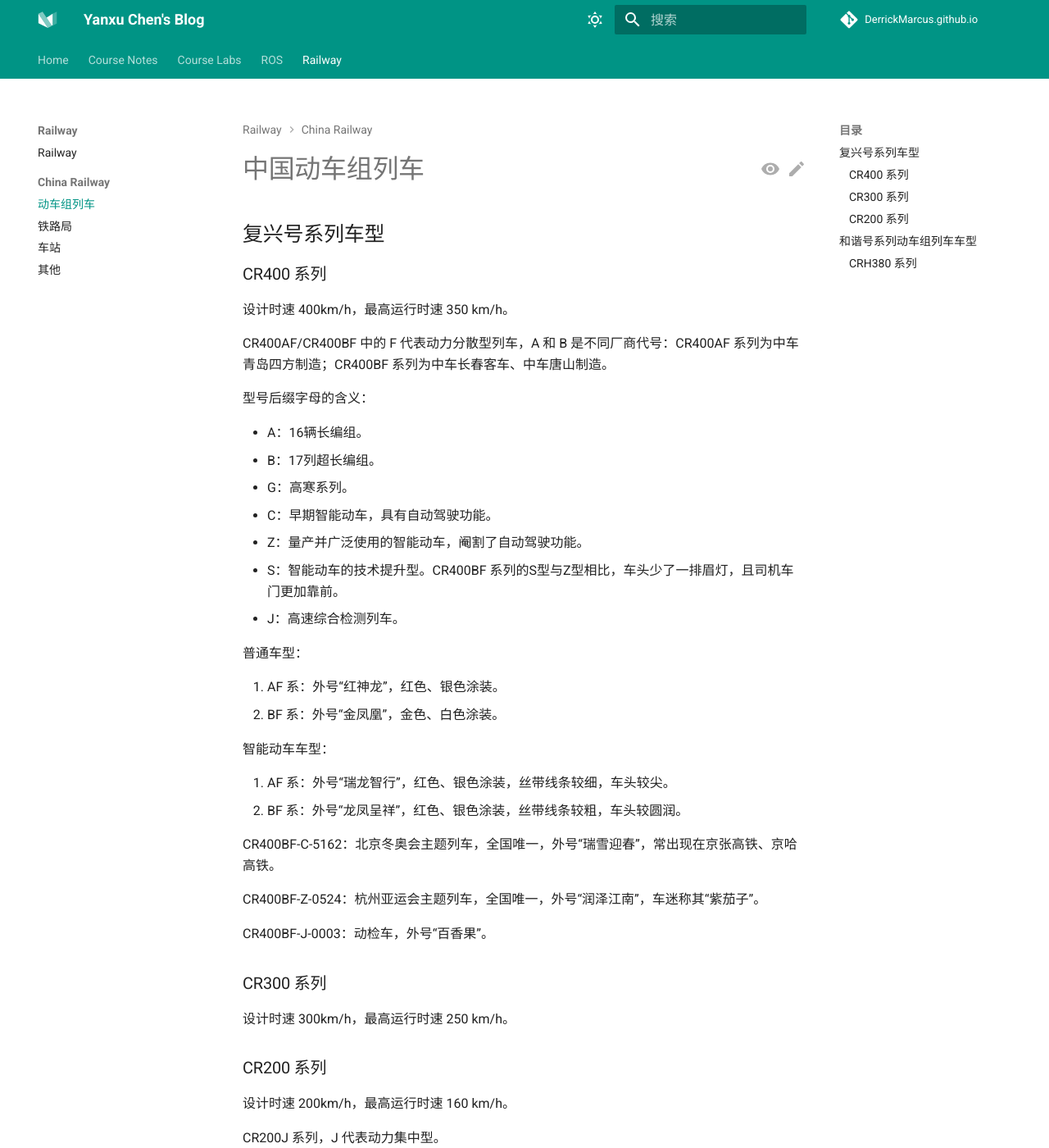
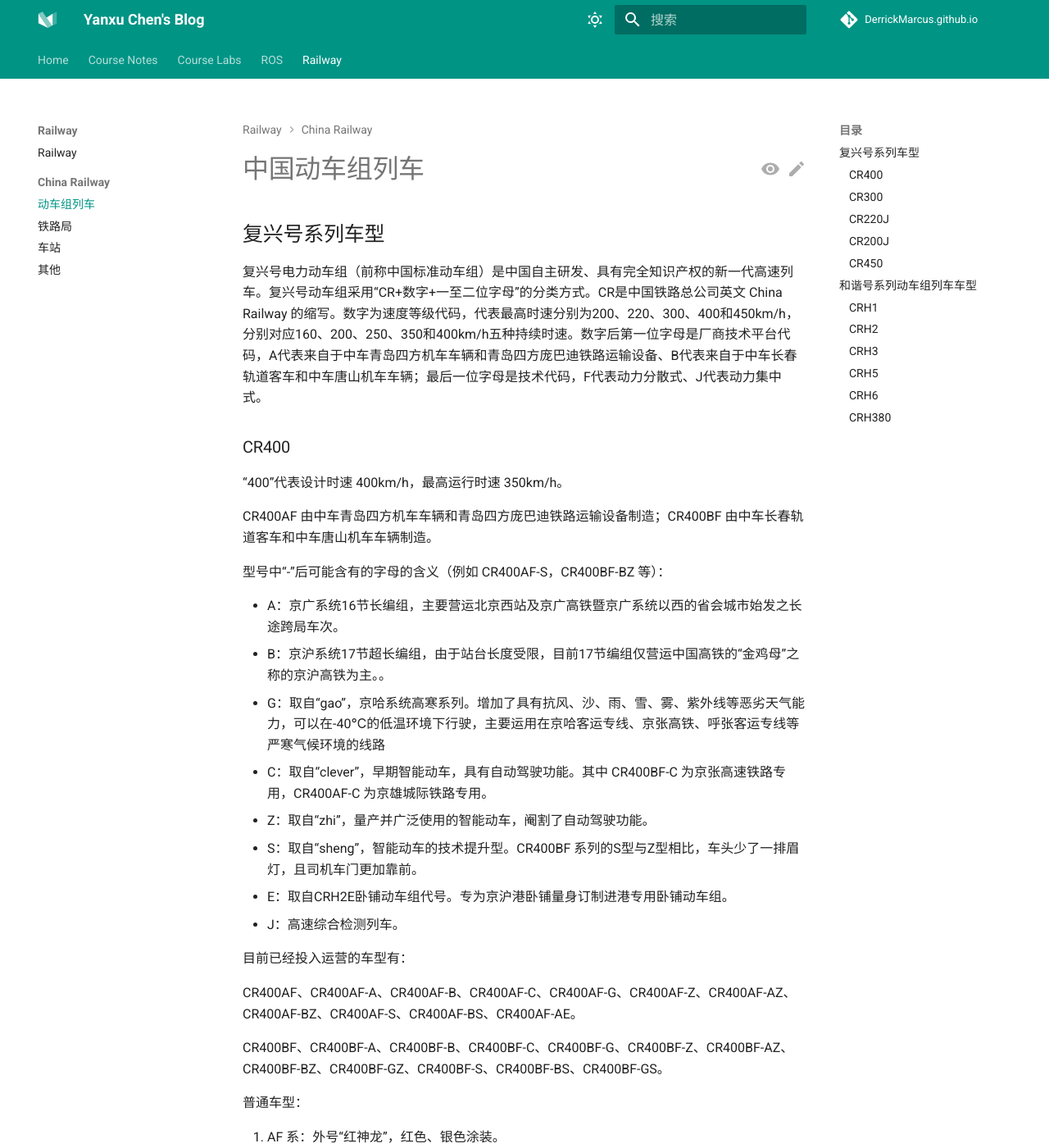
Before and after one commit to DerrickMarcus/DerrickMarcus.github.io, an MkDocs documentation site: the page built from docs/railway/china_railway/high_speed.md, in a window 1280 px wide and 1400 px high. Shown: the whole window at 82% size. Built offline with MkDocs 1.6.1 and Material for MkDocs 9.7.7, drawn with Linux system fonts in a browser that asks for light colours; comment, search, counter and statistics services are not loaded; some of the changed text lies outside the part shown.

Commit message:
fix: correct railway

```diff
--- a/docs/railway/china_railway/high_speed.md
+++ b/docs/railway/china_railway/high_speed.md
@@ -2,21 +2,30 @@
 
 ## 复兴号系列车型
 
-### CR400 系列
+复兴号电力动车组（前称中国标准动车组）是中国自主研发、具有完全知识产权的新一代高速列车。复兴号动车组采用“CR+数字+一至二位字母”的分类方式。CR是中国铁路总公司英文 China Railway 的缩写。数字为速度等级代码，代表最高时速分别为200、220、300、400和450km/h，分别对应160、200、250、350和400km/h五种持续时速。数字后第一位字母是厂商技术平台代码，A代表来自于中车青岛四方机车车辆和青岛四方庞巴迪铁路运输设备、B代表来自于中车长春轨道客车和中车唐山机车车辆；最后一位字母是技术代码，F代表动力分散式、J代表动力集中式。
 
-设计时速 400km/h，最高运行时速 350 km/h。
+### CR400
 
-CR400AF/CR400BF 中的 F 代表动力分散型列车，A 和 B 是不同厂商代号：CR400AF 系列为中车青岛四方制造；CR400BF 系列为中车长春客车、中车唐山制造。
+“400”代表设计时速 400km/h，最高运行时速 350km/h。
 
-型号后缀字母的含义：
+CR400AF 由中车青岛四方机车车辆和青岛四方庞巴迪铁路运输设备制造；CR400BF 由中车长春轨道客车和中车唐山机车车辆制造。
 
-- A：16辆长编组。
-- B：17列超长编组。
-- G：高寒系列。
-- C：早期智能动车，具有自动驾驶功能。
-- Z：量产并广泛使用的智能动车，阉割了自动驾驶功能。
-- S：智能动车的技术提升型。CR400BF 系列的S型与Z型相比，车头少了一排眉灯，且司机车门更加靠前。
+型号中“-”后可能含有的字母的含义（例如 CR400AF-S，CR400BF-BZ 等）：
+
+- A：京广系统16节长编组，主要营运北京西站及京广高铁暨京广系统以西的省会城市始发之长途跨局车次。
+- B：京沪系统17节超长编组，由于站台长度受限，目前17节编组仅营运中国高铁的“金鸡母”之称的京沪高铁为主。。
+- G：取自“gao”，京哈系统高寒系列。增加了具有抗风、沙、雨、雪、雾、紫外线等恶劣天气能力，可以在-40℃的低温环境下行驶，主要运用在京哈客运专线、京张高铁、呼张客运专线等严寒气候环境的线路
+- C：取自“clever”，早期智能动车，具有自动驾驶功能。其中 CR400BF-C 为京张高速铁路专用，CR400AF-C 为京雄城际铁路专用。
+- Z：取自“zhi”，量产并广泛使用的智能动车，阉割了自动驾驶功能。
+- S：取自“sheng”，智能动车的技术提升型。CR400BF 系列的S型与Z型相比，车头少了一排眉灯，且司机车门更加靠前。
+- E：取自CRH2E卧铺动车组代号。专为京沪港卧铺量身订制进港专用卧铺动车组。
 - J：高速综合检测列车。
+
+目前已经投入运营的车型有：
+
+CR400AF、CR400AF-A、CR400AF-B、CR400AF-C、CR400AF-G、CR400AF-Z、CR400AF-AZ、CR400AF-BZ、CR400AF-S、CR400AF-BS、CR400AF-AE。
+
+CR400BF、CR400BF-A、CR400BF-B、CR400BF-C、CR400BF-G、CR400BF-Z、CR400BF-AZ、CR400BF-BZ、CR400BF-GZ、CR400BF-S、CR400BF-BS、CR400BF-GS。
 
 普通车型：
 
@@ -28,30 +37,68 @@
 1. AF 系：外号“瑞龙智行”，红色、银色涂装，丝带线条较细，车头较尖。
 2. BF 系：外号“龙凤呈祥”，红色、银色涂装，丝带线条较粗，车头较圆润。
 
-CR400BF-C-5162：北京冬奥会主题列车，全国唯一，外号“瑞雪迎春”，常出现在京张高铁、京哈高铁。
+CR400BF-C-5162：2022北京冬奥会、2025哈尔滨亚冬会宣传，全国唯一，外号“瑞雪迎春”，常出现在京张高铁、京哈高铁。
 
-CR400BF-Z-0524：杭州亚运会主题列车，全国唯一，外号“润泽江南”，车迷称其“紫茄子”。
+CR400BF-Z-0524：2022杭州亚运会宣传，全国唯一，外号“润泽江南”，车迷称其“紫茄子”。
 
 CR400BF-J-0003：动检车，外号“百香果”。
 
-### CR300 系列
+### CR300
 
-设计时速 300km/h，最高运行时速 250 km/h。
+“300”代表设计时速 300km/h，最高运行时速 250km/h。
 
-### CR200 系列
+CR300AF 由中车青岛四方机车车辆制造；CR300BF 由中车长春轨道客车制造。
 
-设计时速 200km/h，最高运行时速 160 km/h。
+### CR220J
 
-CR200J 系列，J 代表动力集中型。
+“220”代表设计时速 220km/h，最高运行时速 200km/h。
 
-外表是动车，内部其实是普铁绿皮。普铁线路，动车票价。绿色涂装十分感人，国铁称其为“绿巨人”，车迷口中的“垃圾桶”、“立及甬”。第二代白绿涂装被戏称为“AD钙”。
+CR220J 由中车南京浦镇车辆、中车唐山机车车辆等制造。目前正处于试验阶段，未投入运营。
+
+### CR200J
+
+“200”代表设计时速 200km/h，最高运行时速 160km/h。
+
+CR200J 由中车南京浦镇车辆、中车青岛四方机车车辆、中车唐山机车车辆、中车株洲电力机车、中车大同电力机车、中车大连机车车辆制造。
+
+目前已经投入运营的车型有：FXD1-J、FXD3-J、HXD1D-J、FXN3-J。
+
+外表是动车，内部其实是普铁绿皮。普铁线路，动车票价。绿色涂装十分丑陋，国铁称其为“绿巨人”，车迷口中的“垃圾桶”、“立及甬”。第二代白绿涂装被戏称为“AD钙”。
+
+### CR450
+
+“450”代表设计时速 450km/h，最高运营时速 400km/h。
+
+CR450AF 由中车青岛四方机车车辆制造；CR450BF 由中车长春轨道客车制造。目前正处于试验阶段，未投入运营。
+
+2024年12月29日，中国铁路科学学院（铁科院）公布了 CR450 家族的两个原型：CR450AF-0201 和 CR450BF -0501，目前在北京环铁轨道上进行试验。
 
 ## 和谐号系列动车组列车车型
 
-### CRH380 系列
+和谐号电力动车组，是2004年中国引进德国、日本、法国、加拿大等国的高速动车组技术，在消化吸收再创新的基础上，生产的高速动车组系列的总称。“CRH”代表 China Railway High-speed Train。
 
-CRH380A：外号“老鼠”。
+### CRH1
 
-CRH380B：外号“兔子”。
+### CRH2
+
+### CRH3
+
+### CRH5
+
+### CRH6
+
+### CRH380
+
+#### CRH380A
+
+外号“老鼠”。
+
+#### CRH380B
+
+外号“兔子”。
+
+#### CRH380C
+
+#### CRH380D
 
 CRH380AM-0204：外号“青铜剑”（最帅最锋利的车头）。
```
Also changed, not shown: docs/railway/china_railway/else.md (+2 -2 lines), docs/railway/china_railway/group.md (+3 -1 lines), docs/railway/china_railway/station.md (+1 -1 lines).
